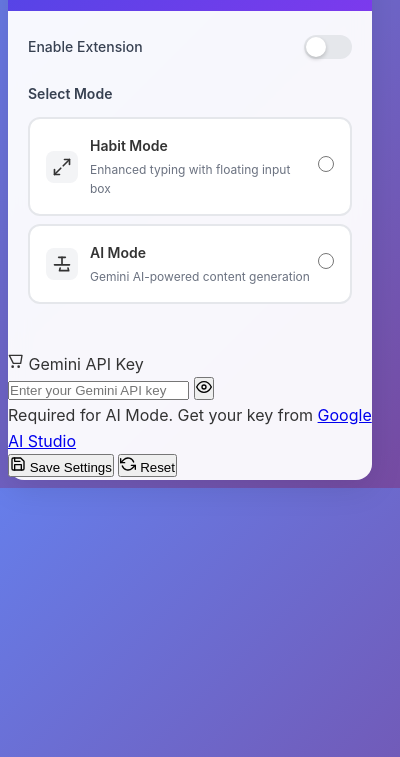
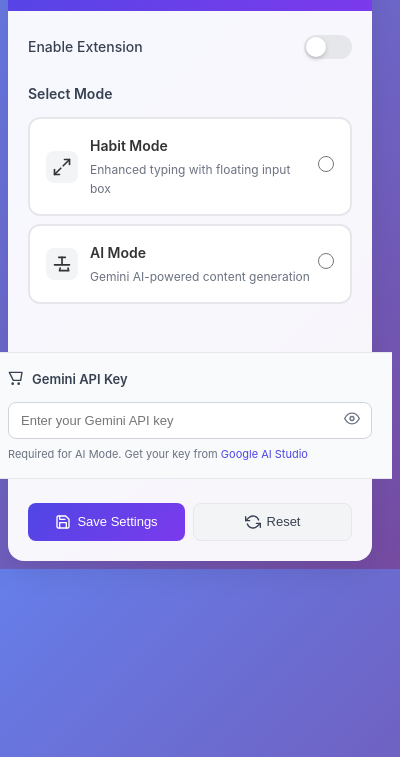
Before and after one commit to rootp1/FloatType, a browser extension: page adv_mode/popup.html in a window 400 px wide. Shown: the part 87-844 px from the top of the page. Drawn offline with Linux system fonts and the light colour scheme; files whose address does not match are found by name.

Commit message:
API section

```diff
--- a/adv_mode/popup.css
+++ b/adv_mode/popup.css
@@ -23,19 +23,8 @@
     box-shadow: 0 8px 32px rgba(0, 0, 0, 0.1);
     margin: 8px;
     width: calc(100% - 16px);
-    animation: slideIn 0.3s ease-out;
 }
 
-@keyframes slideIn {
-    from {
-        opacity: 0;
-        transform: translateY(10px);
-    }
-    to {
-        opacity: 1;
-        transform: translateY(0);
-    }
-}
 .header {
     background: linear-gradient(135deg, #4f46e5 0%, #7c3aed 100%);
     padding: 20px;
@@ -124,6 +113,7 @@
     0%, 100% { opacity: 1; }
     50% { opacity: 0.5; }
 }
+
 .main-controls {
     padding: 24px 20px;
 }
@@ -202,6 +192,7 @@
     flex-direction: column;
     gap: 8px;
 }
+
 .mode-card {
     display: flex;
     align-items: center;
@@ -288,7 +279,158 @@
     accent-color: #4f46e5;
 }
 
+.api-section {
+    background: #f8fafc;
+    padding: 16px 20px;
+    margin: 0 -20px 24px;
+    border-top: 1px solid #e5e7eb;
+    border-bottom: 1px solid #e5e7eb;
+}
+
+.api-header {
+    display: flex;
+    align-items: center;
+    gap: 8px;
+    font-size: 13px;
+    font-weight: 600;
+    color: #374151;
+    margin-bottom: 12px;
+}
+
+.input-group {
+    position: relative;
+}
+
+.input-group input {
+    width: 100%;
+    padding: 10px 40px 10px 12px;
+    border: 1px solid #d1d5db;
+    border-radius: 8px;
+    font-size: 13px;
+    transition: all 0.3s ease;
+    background: white;
+}
+
+.input-group input:focus {
+    outline: none;
+    border-color: #4f46e5;
+    box-shadow: 0 0 0 3px rgba(79, 70, 229, 0.1);
+}
+
+.visibility-toggle {
+    position: absolute;
+    right: 8px;
+    top: 50%;
+    transform: translateY(-50%);
+    background: none;
+    border: none;
+    cursor: pointer;
+    padding: 4px;
+    color: #6b7280;
+    border-radius: 4px;
+    transition: all 0.3s ease;
+}
+
+.visibility-toggle:hover {
+    color: #4f46e5;
+    background: #f3f4f6;
+}
+
+.api-hint {
+    font-size: 11px;
+    color: #6b7280;
+    margin-top: 8px;
+    line-height: 1.4;
+}
+
+.api-hint a {
+    color: #4f46e5;
+    text-decoration: none;
+}
+
+.api-hint a:hover {
+    text-decoration: underline;
+}
+
+.quick-actions {
+    padding: 0 20px 20px;
+    display: flex;
+    gap: 8px;
+}
+
+.btn {
+    flex: 1;
+    padding: 10px 16px;
+    border: none;
+    border-radius: 8px;
+    font-size: 13px;
+    font-weight: 500;
+    cursor: pointer;
+    transition: all 0.3s ease;
+    display: flex;
+    align-items: center;
+    justify-content: center;
+    gap: 6px;
+}
+
+.btn-primary {
+    background: linear-gradient(135deg, #4f46e5 0%, #7c3aed 100%);
+    color: white;
+}
+
+.btn-primary:hover {
+    transform: translateY(-1px);
+    box-shadow: 0 4px 12px rgba(79, 70, 229, 0.3);
+}
+
+.btn-secondary {
+    background: #f3f4f6;
+    color: #374151;
+    border: 1px solid #e5e7eb;
+}
+
+.btn-secondary:hover {
+    background: #e5e7eb;
+    transform: translateY(-1px);
+}
+
+.btn:active {
+    transform: translateY(0);
+}
+
+.footer {
+    padding: 16px 20px;
+    text-align: center;
+    border-top: 1px solid #e5e7eb;
+    background: #f8fafc;
+    border-radius: 0 0 16px 16px;
+}
+
+.footer p {
+    font-size: 11px;
+    color: #6b7280;
+}
+
 .mode-section.disabled {
     opacity: 0.5;
     pointer-events: none;
 }
+
+.api-section.hidden {
+    display: none;
+}
+
+@keyframes slideIn {
+    from {
+        opacity: 0;
+        transform: translateY(10px);
+    }
+    to {
+        opacity: 1;
+        transform: translateY(0);
+    }
+}
+
+.container {
+    animation: slideIn 0.3s ease-out;
+}
```
